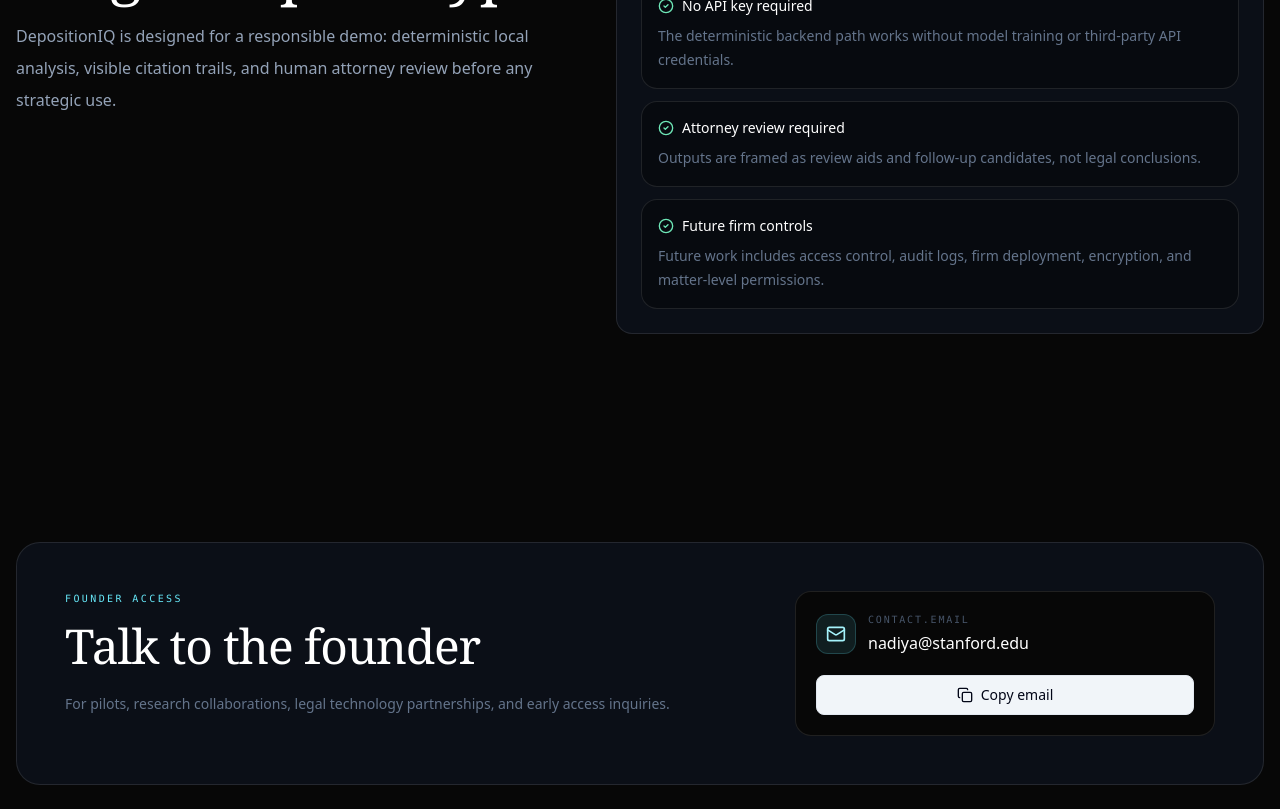
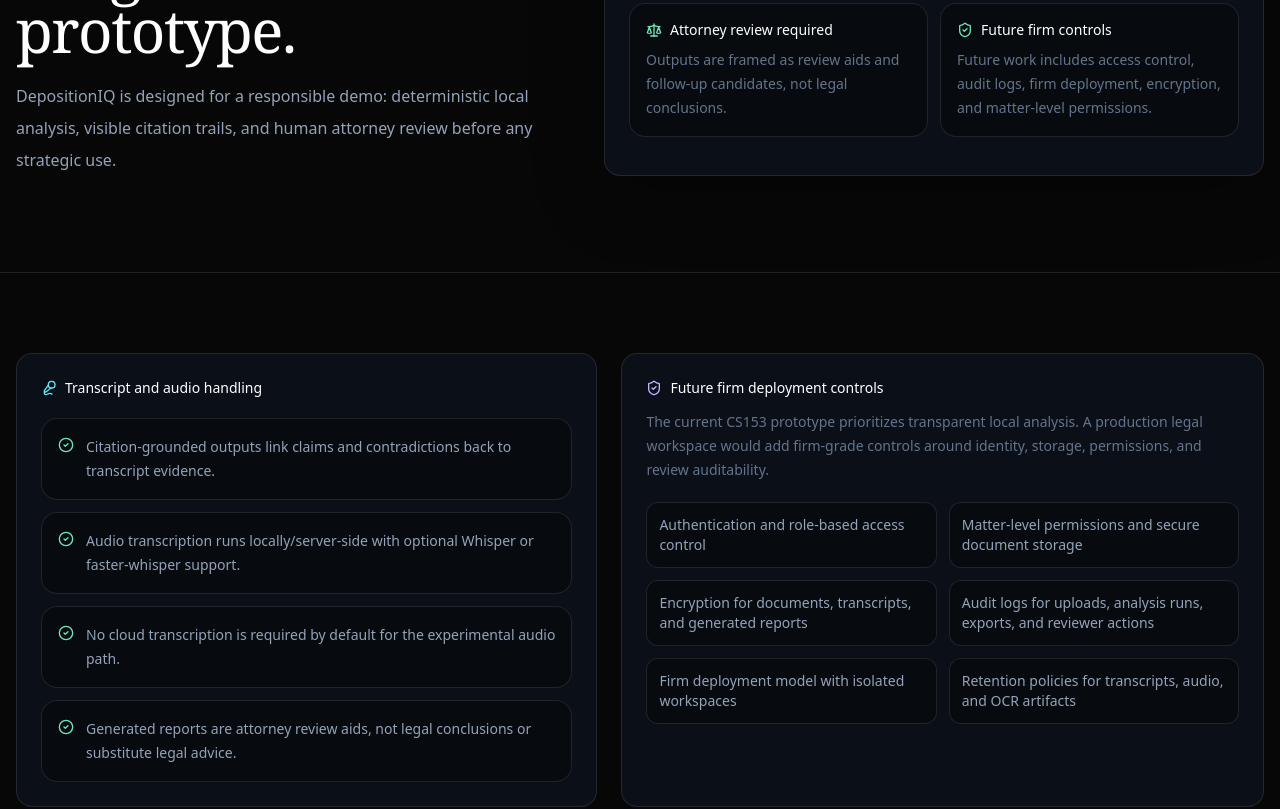
Before and after one commit to rkaran-max/depositioniq, a Next.js app in the folder frontend/: page /security in a window 1280 px wide. Shown: the part 360-1169 px from the top of the page. Built offline with nearby package versions, Linux system fonts and the light colour scheme.

Commit message:
Polish landing hero and static pages

```diff
--- a/frontend/app/security/page.tsx
+++ b/frontend/app/security/page.tsx
@@ -1,4 +1,12 @@
-import { CheckCircle2, FileLock2, ShieldCheck } from "lucide-react";
+import {
+  CheckCircle2,
+  FileLock2,
+  HardDrive,
+  KeyRound,
+  Mic2,
+  Scale,
+  ShieldCheck,
+} from "lucide-react";
 import { FounderContact } from "@/components/founder-contact";
 import { Nav } from "@/components/nav";
 
@@ -6,27 +14,47 @@
   {
     title: "Local-first prototype",
     body: "The CS153 demo can run locally with the Python backend and Next.js frontend on the same machine.",
+    icon: HardDrive,
   },
   {
     title: "No API key required",
     body: "The deterministic backend path works without model training or third-party API credentials.",
+    icon: KeyRound,
   },
   {
     title: "Attorney review required",
     body: "Outputs are framed as review aids and follow-up candidates, not legal conclusions.",
+    icon: Scale,
   },
   {
     title: "Future firm controls",
     body: "Future work includes access control, audit logs, firm deployment, encryption, and matter-level permissions.",
+    icon: ShieldCheck,
   },
+];
+
+const reviewPrinciples = [
+  "Citation-grounded outputs link claims and contradictions back to transcript evidence.",
+  "Audio transcription runs locally/server-side with optional Whisper or faster-whisper support.",
+  "No cloud transcription is required by default for the experimental audio path.",
+  "Generated reports are attorney review aids, not legal conclusions or substitute legal advice.",
+];
+
+const firmControls = [
+  "Authentication and role-based access control",
+  "Matter-level permissions and secure document storage",
+  "Encryption for documents, transcripts, and generated reports",
+  "Audit logs for uploads, analysis runs, exports, and reviewer actions",
+  "Firm deployment model with isolated workspaces",
+  "Retention policies for transcripts, audio, and OCR artifacts",
 ];
 
 export default function SecurityPage() {
   return (
     <main className="min-h-screen bg-[#070707] pt-14 text-slate-100">
       <Nav />
-      <section className="px-4 py-24">
-        <div className="mx-auto grid max-w-7xl gap-12 lg:grid-cols-[0.92fr_1.08fr]">
+      <section className="border-b border-white/10 px-4 py-24">
+        <div className="mx-auto grid max-w-7xl gap-12 lg:grid-cols-[0.9fr_1.1fr]">
           <div>
             <div className="flex size-14 items-center justify-center rounded-xl border border-white/10 bg-[#0B0F17]">
               <FileLock2 className="size-7 text-slate-300" />
@@ -41,19 +69,57 @@
             </p>
           </div>
 
-          <div className="rounded-2xl border border-white/10 bg-[#0B0F17] p-6">
+          <div className="rounded-2xl border border-white/10 bg-[#0B0F17] p-6 shadow-[0_18px_70px_rgba(0,0,0,0.28)]">
             <div className="mb-5 flex items-center gap-2 text-sm font-medium text-white">
               <ShieldCheck className="size-4 text-emerald-300" />
               Demo safeguards
             </div>
-            <div className="space-y-3">
+            <div className="grid gap-3 md:grid-cols-2">
               {safeguards.map((item) => (
                 <div key={item.title} className="rounded-xl border border-white/10 bg-[#070A0F] p-4">
                   <div className="flex items-center gap-2 text-sm font-medium text-white">
-                    <CheckCircle2 className="size-4 text-emerald-300" />
+                    <item.icon className="size-4 text-emerald-300" />
                     {item.title}
                   </div>
                   <p className="mt-2 text-sm leading-6 text-slate-500">{item.body}</p>
+                </div>
+              ))}
+            </div>
+          </div>
+        </div>
+      </section>
+
+      <section className="border-b border-white/10 bg-[#070707] px-4 py-20">
+        <div className="mx-auto grid max-w-7xl gap-6 lg:grid-cols-[0.95fr_1.05fr]">
+          <div className="rounded-2xl border border-white/10 bg-[#0B0F17] p-6">
+            <div className="flex items-center gap-2 text-sm font-medium text-white">
+              <Mic2 className="size-4 text-cyan-300" />
+              Transcript and audio handling
+            </div>
+            <div className="mt-5 space-y-3">
+              {reviewPrinciples.map((principle) => (
+                <div key={principle} className="flex gap-3 rounded-xl border border-white/10 bg-[#070A0F] p-4">
+                  <CheckCircle2 className="mt-0.5 size-4 shrink-0 text-emerald-300" />
+                  <p className="text-sm leading-6 text-slate-400">{principle}</p>
+                </div>
+              ))}
+            </div>
+          </div>
+
+          <div className="rounded-2xl border border-white/10 bg-[#0B0F17] p-6">
+            <div className="flex items-center gap-2 text-sm font-medium text-white">
+              <ShieldCheck className="size-4 text-violet-300" />
+              Future firm deployment controls
+            </div>
+            <p className="mt-3 text-sm leading-6 text-slate-500">
+              The current CS153 prototype prioritizes transparent local analysis.
+              A production legal workspace would add firm-grade controls around
+              identity, storage, permissions, and review auditability.
+            </p>
+            <div className="mt-5 grid gap-3 md:grid-cols-2">
+              {firmControls.map((control) => (
+                <div key={control} className="rounded-lg border border-white/10 bg-[#070A0F] px-3 py-3 text-sm text-slate-400">
+                  {control}
                 </div>
               ))}
             </div>
--- a/frontend/components/hero.tsx
+++ b/frontend/components/hero.tsx
@@ -72,17 +72,54 @@
   { label: "Preservation issues", icon: ShieldAlert, accent: "bg-amber-300", tone: "text-amber-200 border-amber-300/18 bg-amber-300/[0.05]" },
 ];
 
+const ribbonItems = [
+  { label: "Transcript", icon: FileText, color: "text-slate-300" },
+  { label: "Audio", icon: UploadCloud, color: "text-blue-300" },
+  { label: "PDF", icon: FileArchive, color: "text-cyan-300" },
+  { label: "Claims", icon: SearchCheck, color: "text-sky-300" },
+  { label: "Evidence", icon: Link2, color: "text-cyan-300" },
+  { label: "Citations", icon: Link2, color: "text-cyan-300" },
+  { label: "Contradictions", icon: ShieldAlert, color: "text-amber-300" },
+  { label: "Recall Gaps", icon: MessageSquareQuote, color: "text-amber-300" },
+  { label: "Cross-Exam", icon: MessageSquareQuote, color: "text-violet-300" },
+  { label: "Report", icon: FileCheck2, color: "text-emerald-300" },
+  { label: "Attorney Review", icon: CheckCircle2, color: "text-emerald-300" },
+];
+
+function WorkflowRibbon() {
+  const doubled = [...ribbonItems, ...ribbonItems];
+
+  return (
+    <div className="relative z-10 mx-auto -mt-14 mb-16 hidden max-w-7xl overflow-hidden rounded-xl border border-white/10 bg-[#0B0F17]/82 p-2 shadow-[0_18px_70px_rgba(0,0,0,0.30)] backdrop-blur-md lg:block">
+      <div className="marquee-track flex w-max gap-2">
+        {doubled.map((item, index) => {
+          const Icon = item.icon;
+          return (
+            <div
+              key={`${item.label}-${index}`}
+              className="flex items-center gap-2 rounded-md border border-white/10 bg-[#070A0F]/88 px-4 py-2 text-xs text-slate-300"
+            >
+              <Icon className={`size-3.5 ${item.color}`} />
+              {item.label}
+            </div>
+          );
+        })}
+      </div>
+    </div>
+  );
+}
+
 function EvidenceSurface() {
   return (
     <div aria-hidden="true" className="pointer-events-none absolute inset-0 overflow-hidden">
       <div className="pointer-events-none absolute inset-0 bg-[radial-gradient(circle_at_72%_18%,rgba(59,130,246,0.16),transparent_28rem),radial-gradient(circle_at_86%_58%,rgba(245,158,11,0.09),transparent_24rem),linear-gradient(180deg,#070A0F_0%,#05070B_76%,#070A0F_100%)]" />
 
       <motion.div
-        className="pointer-events-auto absolute inset-x-[-6%] top-[9%] h-[690px] opacity-78"
+        className="pointer-events-auto absolute inset-x-[-4%] top-[8%] h-[720px] opacity-90"
         animate={{ x: [-8, 8, -8] }}
         transition={{ duration: 26, repeat: Infinity, ease: "easeInOut" }}
       >
-        <div className="grid rotate-[-2deg] grid-cols-3 gap-3 md:grid-cols-4 lg:grid-cols-6">
+        <div className="grid rotate-[-1.5deg] grid-cols-3 gap-3 md:grid-cols-4 lg:grid-cols-6">
           {backgroundTiles.map((tile, index) => (
             <motion.div
               key={tile.label}
@@ -91,10 +128,10 @@
                 y: -4,
                 transition: { duration: 0.18 },
               }}
-              className={`group/tile relative h-24 overflow-hidden rounded-lg border px-4 py-3 text-xs shadow-[0_18px_70px_rgba(0,0,0,0.22)] backdrop-blur-sm transition-colors hover:border-white/20 hover:bg-white/[0.07] ${tile.tone}`}
-              initial={{ opacity: 0.36, y: 8 }}
+              className={`group/tile relative h-28 overflow-hidden rounded-lg border px-4 py-3 text-xs shadow-[0_18px_70px_rgba(0,0,0,0.24)] backdrop-blur-sm transition-colors hover:border-white/25 hover:bg-white/[0.085] ${tile.tone}`}
+              initial={{ opacity: 0.42, y: 8 }}
               animate={{
-                opacity: index % 4 === 0 ? [0.38, 0.68, 0.38] : [0.28, 0.44, 0.28],
+                opacity: index % 4 === 0 ? [0.46, 0.78, 0.46] : [0.34, 0.56, 0.34],
                 y: index % 3 === 0 ? [8, 0, 8] : [0, -5, 0],
               }}
               transition={{ duration: 7 + (index % 5), repeat: Infinity, ease: "easeInOut", delay: index * 0.22 }}
@@ -106,7 +143,7 @@
                   {String(index + 1).padStart(2, "0")}
                 </span>
               </div>
-              <div className="mt-5 font-medium text-current">{tile.label}</div>
+              <div className="mt-7 font-medium text-current">{tile.label}</div>
             </motion.div>
           ))}
         </div>
@@ -152,7 +189,7 @@
         </svg>
       </div>
 
-      <div className="pointer-events-none absolute inset-y-0 left-0 w-[60%] bg-[linear-gradient(90deg,#070A0F_0%,rgba(7,10,15,0.98)_44%,rgba(7,10,15,0.78)_74%,transparent_100%)]" />
+      <div className="pointer-events-none absolute inset-y-0 left-0 w-[62%] bg-[linear-gradient(90deg,#070A0F_0%,rgba(7,10,15,0.985)_46%,rgba(7,10,15,0.80)_76%,transparent_100%)]" />
       <div className="pointer-events-none absolute inset-x-0 bottom-0 h-44 bg-gradient-to-t from-[#070A0F] to-transparent" />
     </div>
   );
@@ -163,7 +200,7 @@
     <section className="relative overflow-hidden border-b border-white/10 bg-[#070A0F] px-4 pt-24">
       <EvidenceSurface />
 
-      <div className="relative z-10 mx-auto grid min-h-[calc(100vh-4rem)] w-full max-w-7xl items-center gap-12 py-20 lg:grid-cols-[minmax(0,0.88fr)_minmax(500px,1fr)]">
+      <div className="relative z-10 mx-auto grid min-h-[calc(100vh-4rem)] w-full max-w-7xl items-center gap-12 pb-24 pt-20 lg:grid-cols-[minmax(0,0.88fr)_minmax(500px,1fr)]">
         <motion.div
           initial={{ opacity: 0, y: 18 }}
           animate={{ opacity: 1, y: 0 }}
@@ -262,6 +299,7 @@
           </div>
         </motion.div>
       </div>
+      <WorkflowRibbon />
     </section>
   );
 }
```
Also changed, not shown: frontend/components/product-console.tsx (+6 -6 lines).
